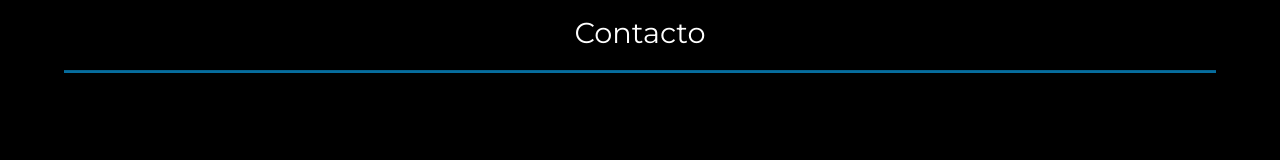
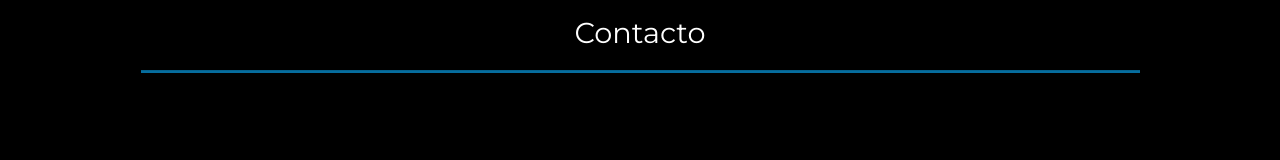
Before and after one commit to Sergiobasstidas/Pagina_Viajes-Chile, a plain HTML site: page index.html in a window 1280 px wide. Shown: the part 1892-2052 px from the top of the page. Drawn offline with nearby package versions, Linux system fonts and the light colour scheme; a script that the page names is missing.

Commit message:
Septimo comit. Resuleto el problema del formulario.

```diff
--- a/index.html
+++ b/index.html
@@ -139,12 +139,12 @@
             </div>
         </div>
     </section>
-    <section class="contacto mt-5">
+    <section class="contacto container mt-5">
         <div>
             <p id="contacto" class="titulos text-white font-weight-normal text-center">Contacto</p>
             <hr>
         </div>
-        <div class="typeform-widget" data-url="https://form.typeform.com/to/N2tZECvL?typeform-medium=embed-snippet" style="width: 100%; height: 500px;"></div> <script> (function() { var qs,js,q,s,d=document, gi=d.getElementById, ce=d.createElement, gt=d.getElementsByTagName, id="typef_orm", b="https://embed.typeform.com/"; if(!gi.call(d,id)) { js=ce.call(d,"script"); js.id=id; js.src=b+"embed.js"; q=gt.call(d,"script")[0]; q.parentNode.insertBefore(js,q) } })() </script>
+        <div class="typeform-widget" data-url="https://form.typeform.com/to/jnuWB8cf?typeform-medium=embed-snippet" style="width: 100%; height: 500px;"></div> <script> (function() { var qs,js,q,s,d=document, gi=d.getElementById, ce=d.createElement, gt=d.getElementsByTagName, id="typef_orm", b="https://embed.typeform.com/"; if(!gi.call(d,id)) { js=ce.call(d,"script"); js.id=id; js.src=b+"embed.js"; q=gt.call(d,"script")[0]; q.parentNode.insertBefore(js,q) } })() </script>
     </section>
 
     <footer class="barra_footer container-fluid text-white text-center pt-2">
```
